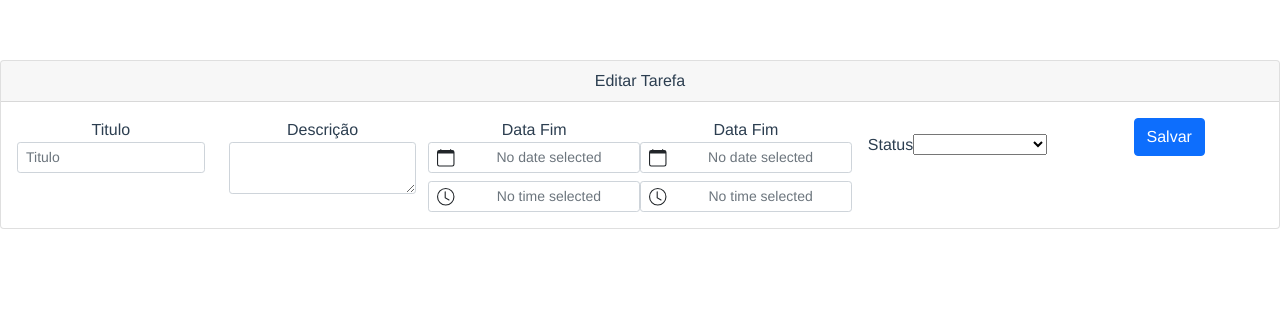
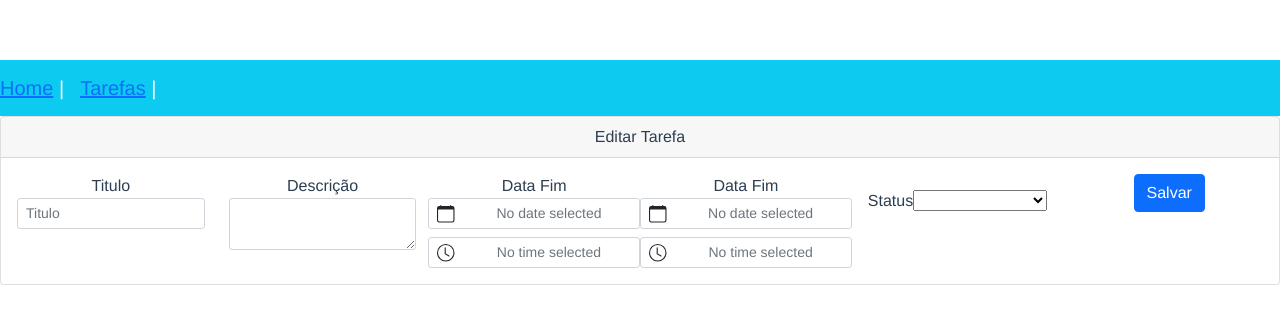
Before and after one commit to WilliamNahirnei/Teste_DielEnergia, a Vue app in the folder frontend/: page /tasks in a window 1280 px wide. Shown: the top 324 px of the page. Built offline with nearby package versions, Linux system fonts and the light colour scheme; no server answers.

Commit message:
Add nav bar to page

```diff
--- a/frontend/package.json
+++ b/frontend/package.json
@@ -12,8 +12,8 @@
     "bootstrap": "^5.1.3",
     "bootstrap-vue": "^2.21.2",
     "core-js": "^3.8.3",
-    "dotenv": "^16.0.0",
-    "vue": "^2.6.14"
+    "vue": "^2.6.14",
+    "vue-router": "^3.5.2"
   },
   "devDependencies": {
     "@babel/core": "^7.12.16",
--- a/frontend/src/App.vue
+++ b/frontend/src/App.vue
@@ -1,5 +1,6 @@
 <template>
   <div id="app">
+    <HomePage />
     <TaskList />
   </div>
 </template>
@@ -7,11 +8,13 @@
 <script>
 
 import TaskList from './components/task/TaskList.vue'
+import HomePage from './pages/task-pages/Home-Page.vue'
 
 export default {
   name: 'App',
   components: {
-    TaskList
+    TaskList,
+    HomePage,
   }
 }
 </script>
--- a/frontend/src/main.js
+++ b/frontend/src/main.js
@@ -1,6 +1,7 @@
 import Vue from 'vue'
 import App from './App.vue'
 import { BootstrapVue, IconsPlugin } from 'bootstrap-vue'
+import router from './router'
 
 import 'bootstrap/dist/css/bootstrap.css'
 import 'bootstrap-vue/dist/bootstrap-vue.css'
@@ -12,4 +13,5 @@ Vue.config.productionTip = false
 
 new Vue({
   render: h => h(App),
+  router
 }).$mount('#app')
--- /dev/null
+++ b/frontend/src/pages/task-pages/Home-Page.vue
@@ -0,0 +1,25 @@
+<template>
+<div>
+  <b-navbar toggleable="lg" type="dark" variant="info">
+    <b-navbar-brand>
+        <router-link to="/">Home</router-link> |
+    </b-navbar-brand>
+    <b-navbar-brand>
+        <router-link to="Task-List">Tarefas</router-link> |
+    </b-navbar-brand>
+  </b-navbar>
+</div>
+</template>
+
+<script>
+  export default {
+    name: 'Home-Page',
+    components: {
+
+    }
+  }
+</script>
+
+<style>
+
+</style>
--- /dev/null
+++ b/frontend/src/pages/task-pages/Task-List-Page.vue
@@ -0,0 +1,18 @@
+<template>
+<div>
+
+</div>
+</template>
+
+<script>
+  export default {
+    name: 'Task-List-Page',
+    components: {
+
+    }
+  }
+</script>
+
+<style>
+
+</style>
--- /dev/null
+++ b/frontend/src/router/index.js
@@ -0,0 +1,28 @@
+import Vue from 'vue'
+import VueRouter from 'vue-router'
+import HomePage from '@/pages/task-pages/Home-Page'
+import TaskListPage from '@/pages/task-pages/Task-List-Page'
+
+Vue.use(VueRouter)
+
+const routes = [
+  {
+    path: '/',
+    name: 'Home',
+    component: HomePage
+  },
+  {
+    path: '/tasks',
+    name: 'Task-List',
+    component: TaskListPage
+  }
+
+]
+
+const router = new VueRouter({
+  mode: 'history',
+  base: process.env.BASE_URL,
+  routes
+})
+
+export default router
```
Also changed, not shown: 1 other file (tests, documents, lock files or other folders).
